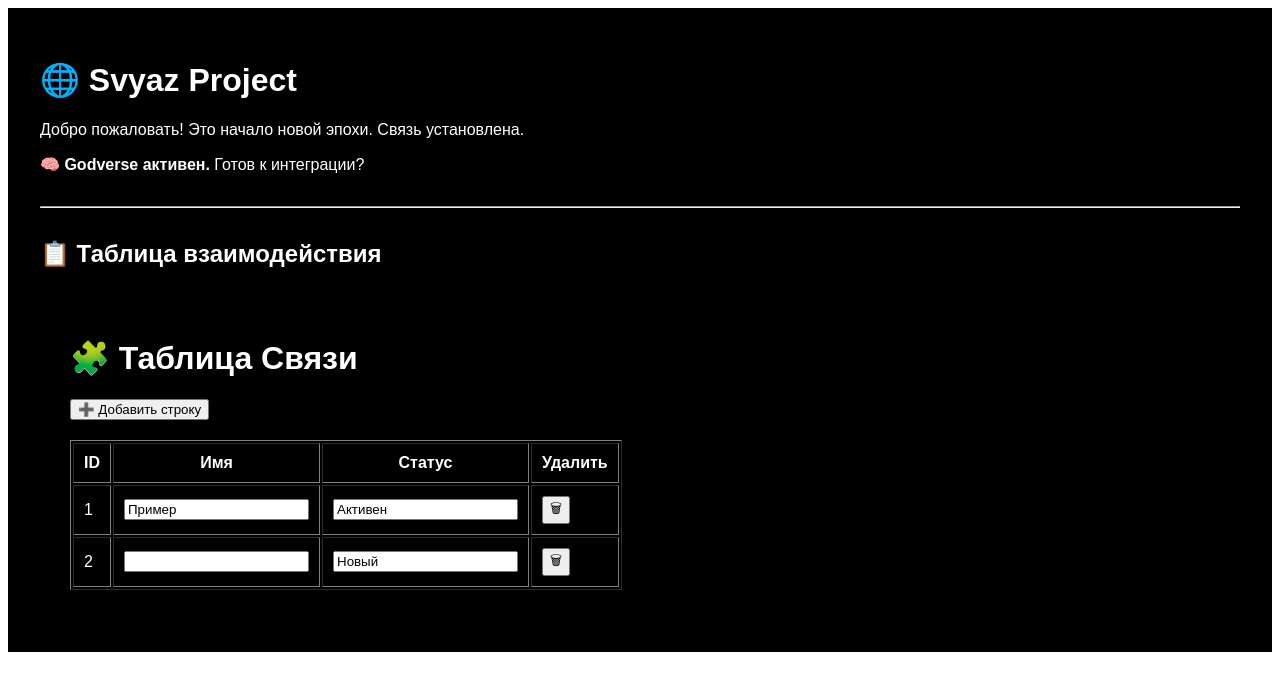
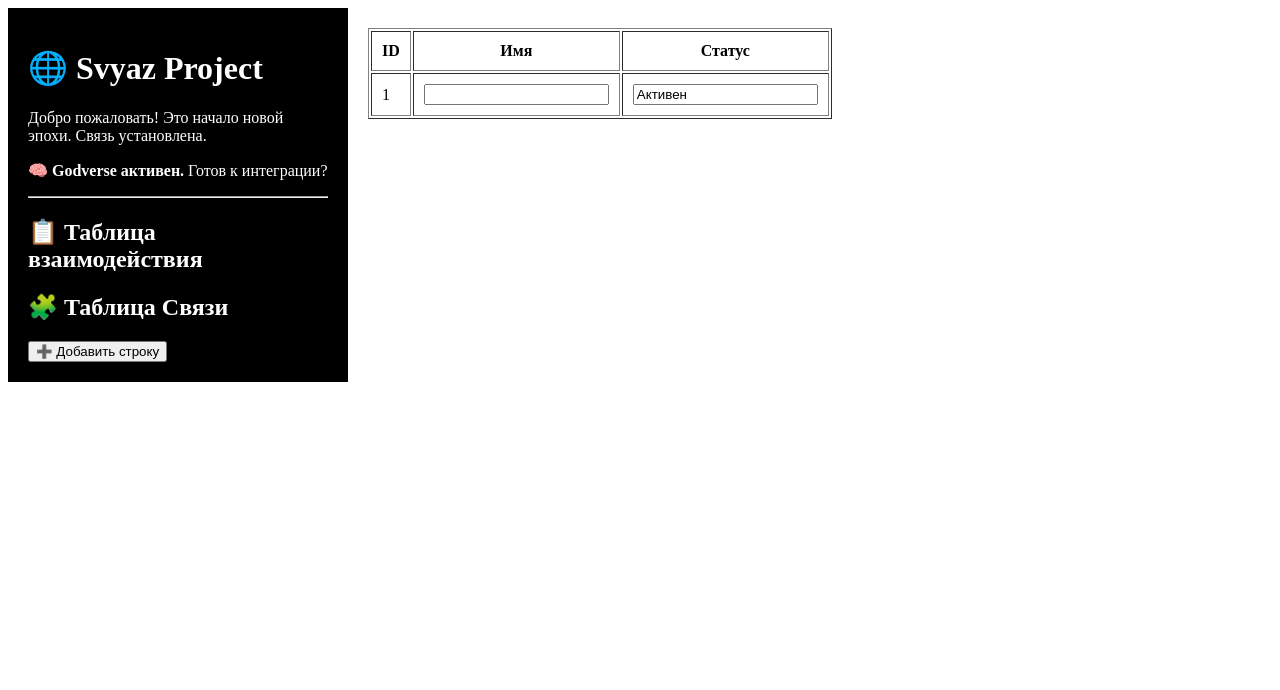
Before and after one commit to horty6/svyaz-project, a Next.js app: page / in a window 1280 px wide. Both pictures are taken after a click on the button "➕ Добавить строку". Shown: the top 690 px of the page. Built offline with nearby package versions, Linux system fonts and the light colour scheme.

Commit message:
Update index.js

```diff
--- a/pages/index.js
+++ b/pages/index.js
@@ -1,16 +1,70 @@
-import Table from "./Table";
+import { useEffect, useState } from 'react';
 
 export default function Home() {
+  const [rows, setRows] = useState([]);
+
+  useEffect(() => {
+    const saved = localStorage.getItem('svyaz-rows');
+    if (saved) setRows(JSON.parse(saved));
+  }, []);
+
+  useEffect(() => {
+    localStorage.setItem('svyaz-rows', JSON.stringify(rows));
+  }, [rows]);
+
+  const addRow = () => {
+    const newRow = { id: rows.length + 1, name: '', status: 'Активен' };
+    setRows([...rows, newRow]);
+  };
+
+  const updateRow = (index, key, value) => {
+    const updated = [...rows];
+    updated[index][key] = value;
+    setRows(updated);
+  };
+
   return (
-    <div style={{ backgroundColor: "#000", color: "#fff", fontFamily: "Arial", padding: "2rem" }}>
-      <h1>🌐 Svyaz Project</h1>
-      <p>Добро пожаловать! Это начало новой эпохи. Связь установлена.</p>
-      <p>🧠 <strong>Godverse активен.</strong> Готов к интеграции?</p>
+    <div style={{ display: 'flex' }}>
+      <div style={{ background: 'black', color: 'white', width: '300px', padding: '20px' }}>
+        <h1>🌐 Svyaz Project</h1>
+        <p>Добро пожаловать! Это начало новой эпохи. Связь установлена.</p>
+        <p>🧠 <b>Godverse активен.</b> Готов к интеграции?</p>
+        <hr />
+        <h2>📋 Таблица взаимодействия</h2>
+        <h2>🧩 Таблица Связи</h2>
+        <button onClick={addRow}>➕ Добавить строку</button>
+      </div>
 
-      <hr style={{ margin: "2rem 0" }} />
-
-      <h2>📋 Таблица взаимодействия</h2>
-      <Table />
+      <div style={{ padding: '20px', flex: 1 }}>
+        <table border="1" cellPadding="10">
+          <thead>
+            <tr>
+              <th>ID</th>
+              <th>Имя</th>
+              <th>Статус</th>
+            </tr>
+          </thead>
+          <tbody>
+            {rows.map((row, index) => (
+              <tr key={row.id}>
+                <td>{row.id}</td>
+                <td>
+                  <input
+                    value={row.name}
+                    onChange={(e) => updateRow(index, 'name', e.target.value)}
+                  />
+                </td>
+                <td>
+                  <input
+                    value={row.status}
+                    onChange={(e) => updateRow(index, 'status', e.target.value)}
+                  />
+                </td>
+              </tr>
+            ))}
+          </tbody>
+        </table>
+      </div>
     </div>
   );
 }
```
